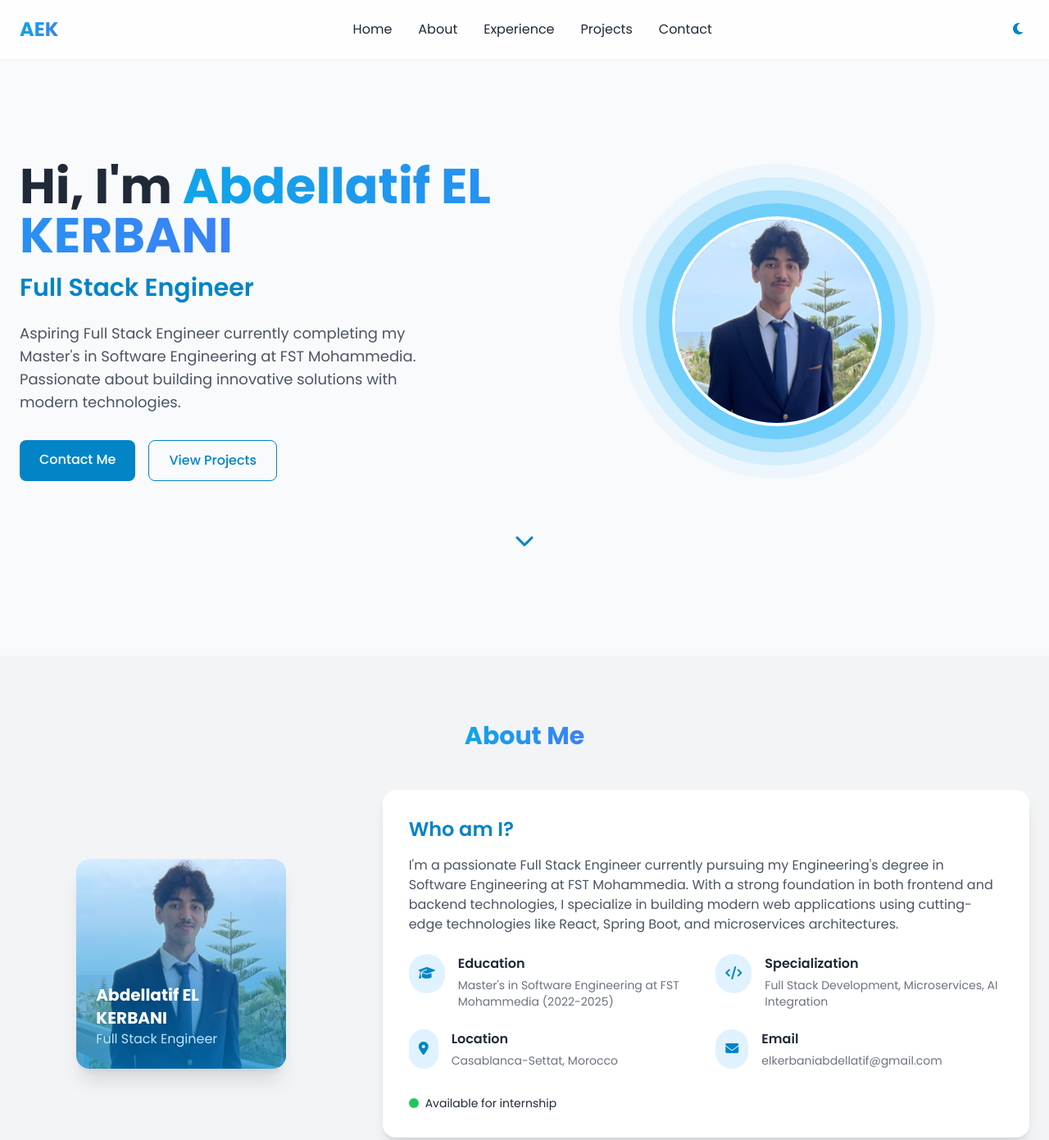
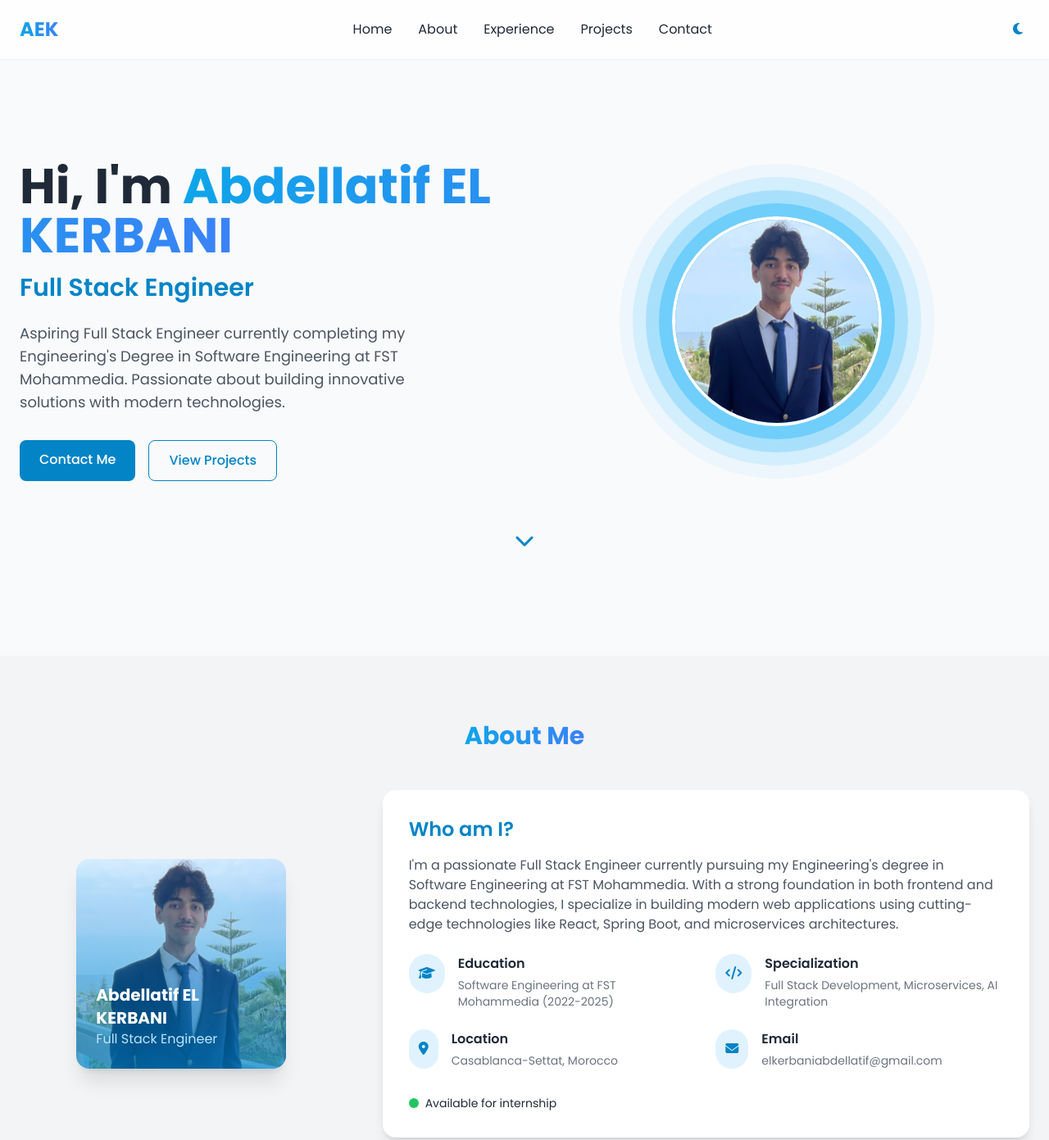
Before and after one commit to Abdellatif-EK/Abdellatif-EK.github.io, a plain HTML site: page index.html in a window 1280 px wide. Shown: the top 1391 px of the page at 82% size. Drawn offline with nearby package versions, Linux system fonts and the light colour scheme.

Commit message:
changed some text again

```diff
--- a/index.html
+++ b/index.html
@@ -166,7 +166,7 @@
                         Full Stack Engineer
                     </h2>
                     <p class="text-lg mb-8 text-gray-600 dark:text-gray-300 max-w-lg">
-                        Aspiring Full Stack Engineer currently completing my Master's in Software Engineering at FST Mohammedia. Passionate about building innovative solutions with modern technologies.
+                        Aspiring Full Stack Engineer currently completing my Engineering's Degree in Software Engineering at FST Mohammedia. Passionate about building innovative solutions with modern technologies.
                     </p>
                     <div class="flex space-x-4">
                         <a href="#contact" class="px-6 py-3 bg-primary-600 hover:bg-primary-700 text-white rounded-lg font-medium transition-colors">
@@ -234,7 +234,7 @@
                                 <div>
                                     <h4 class="font-semibold mb-1">Education</h4>
                                     <p class="text-sm text-gray-500 dark:text-gray-400">
-                                        Master's in Software Engineering at FST Mohammedia (2022-2025)
+                                        Software Engineering at FST Mohammedia (2022-2025)
                                     </p>
                                 </div>
                             </div>
```
